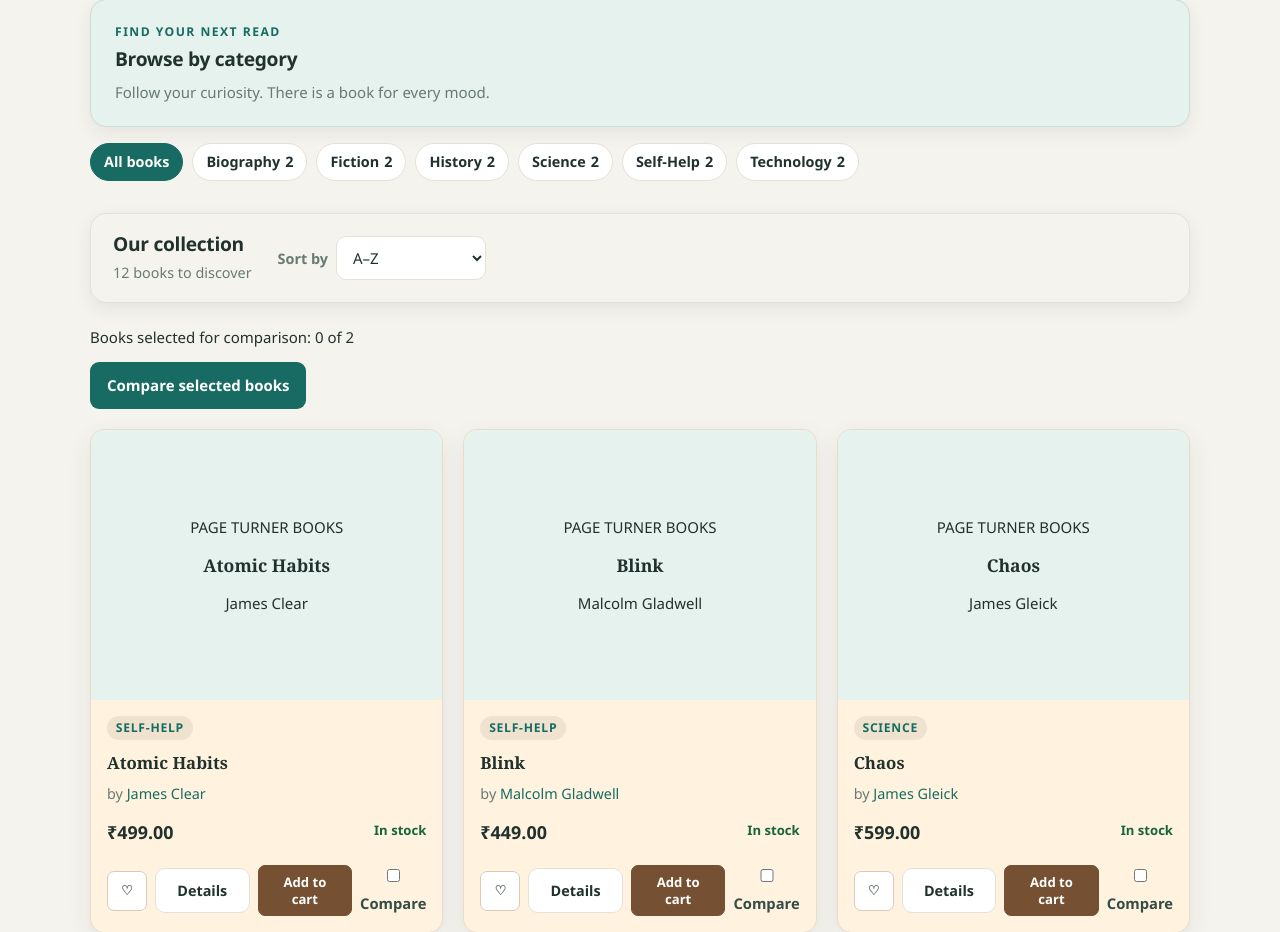
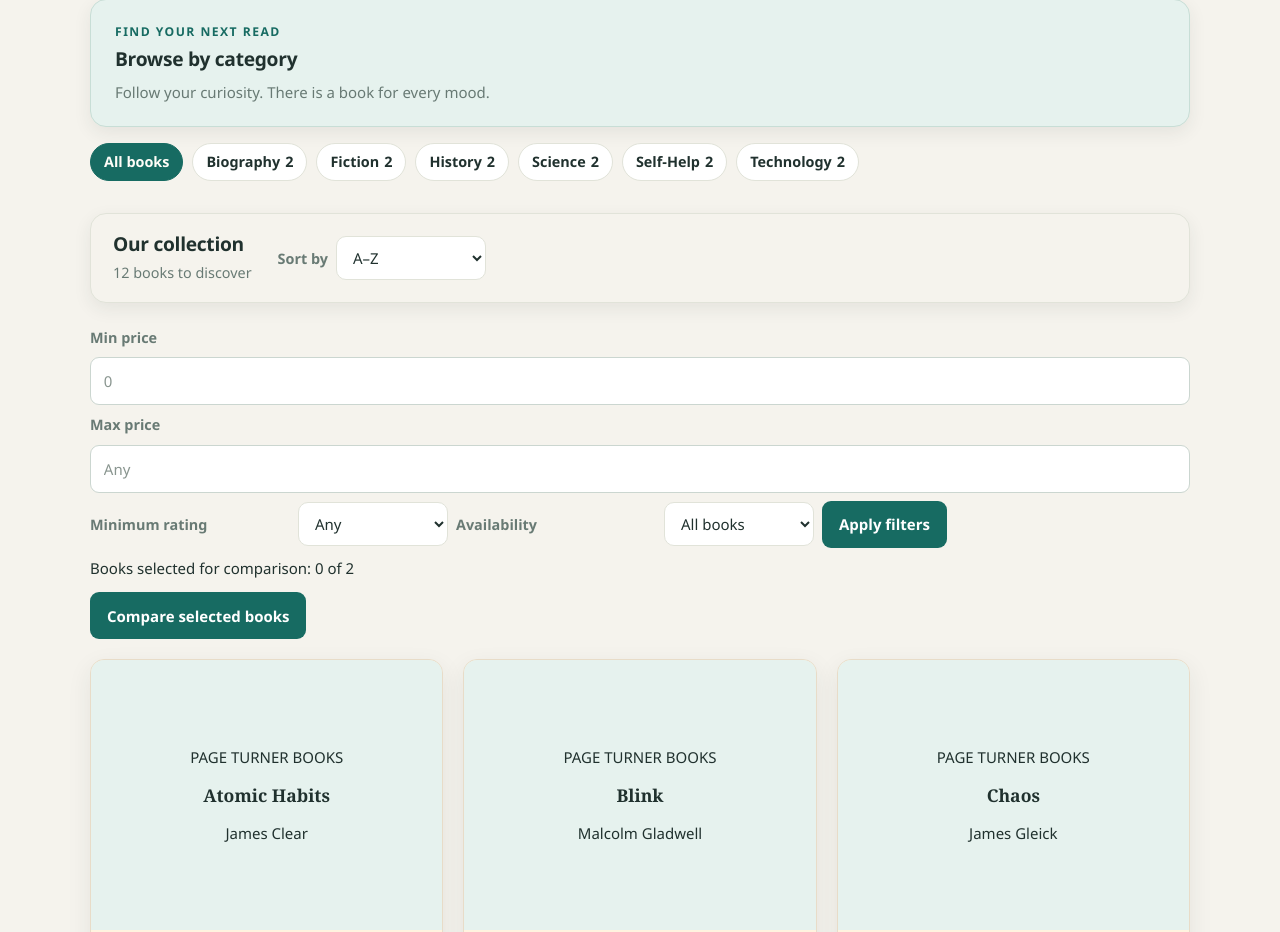
Before and after one commit to JamesReddy19/PageTurnerBooks, a Flask app: page / in a window 1280 px wide. Shown: the part 657-1589 px from the top of the page. Run offline with Flask 3, Linux system fonts and the light colour scheme; data comes from the database, SQL or seed files in the repository; tables that the repository leaves empty hold one stand-in row (values such as "Sample post"); one stand-in notice (Sample message) is shown.

Commit message:
Edit templates/index.html

```diff
--- a/templates/index.html
+++ b/templates/index.html
@@ -183,9 +183,80 @@
                 <option value="newest" {% if sort == 'newest' %}selected{% endif %}>
                     Newest
                 </option>
+                <option value="rating" {% if sort == 'rating' %}selected{% endif %}>
+                    Top rated
+                </option>
+                <option value="popularity" {% if sort == 'popularity' %}selected{% endif %}>
+                    Most popular
+                </option>
             </select>
         </form>
     </div>
+
+    <!-- Filters: price range, minimum rating and stock availability -->
+    <form
+        action="{{ url_for('shop.index') }}"
+        method="GET"
+        class="sorting-form filter-form"
+        aria-label="Filter books"
+    >
+        <input type="hidden" name="q" value="{{ query }}">
+        <input type="hidden" name="sort" value="{{ sort }}">
+
+        {% if category and not category.isdigit() %}
+            <input type="hidden" name="category" value="{{ category }}">
+        {% endif %}
+
+        {% for category_id in category_ids %}
+            <input type="hidden" name="category" value="{{ category_id }}">
+        {% endfor %}
+
+        <label for="min-price">Min price</label>
+        <input
+            type="number"
+            id="min-price"
+            name="min_price"
+            min="0"
+            step="1"
+            value="{{ min_price }}"
+            placeholder="0"
+        >
+
+        <label for="max-price">Max price</label>
+        <input
+            type="number"
+            id="max-price"
+            name="max_price"
+            min="0"
+            step="1"
+            value="{{ max_price }}"
+            placeholder="Any"
+        >
+
+        <label for="min-rating">Minimum rating</label>
+        <select id="min-rating" name="min_rating">
+            <option value="0" {% if not min_rating %}selected{% endif %}>Any</option>
+            {% for value in [3, 4, 5] %}
+                <option value="{{ value }}" {% if min_rating == value %}selected{% endif %}>
+                    {{ value }}+ stars
+                </option>
+            {% endfor %}
+        </select>
+
+        <label for="in-stock">Availability</label>
+        <select id="in-stock" name="in_stock">
+            <option value="" {% if not in_stock %}selected{% endif %}>All books</option>
+            <option value="1" {% if in_stock %}selected{% endif %}>In stock only</option>
+        </select>
+
+        <button type="submit" class="add-button">Apply filters</button>
+
+        {% if min_price or max_price or min_rating or in_stock %}
+            <a href="{{ url_for('shop.index', q=query, sort=sort) }}" class="page-link">
+                Clear
+            </a>
+        {% endif %}
+    </form>
 
     <!-- Step 45: Compare two selected books -->
     <form
```
